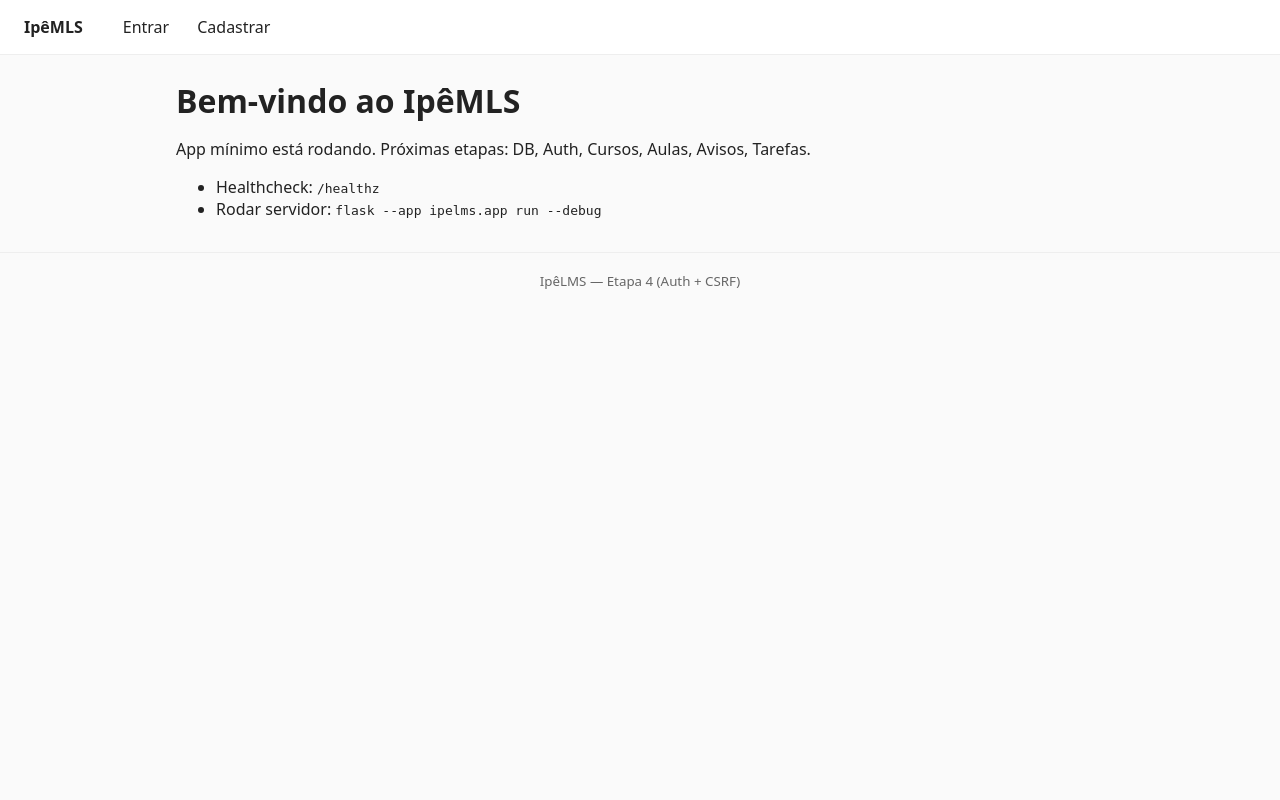
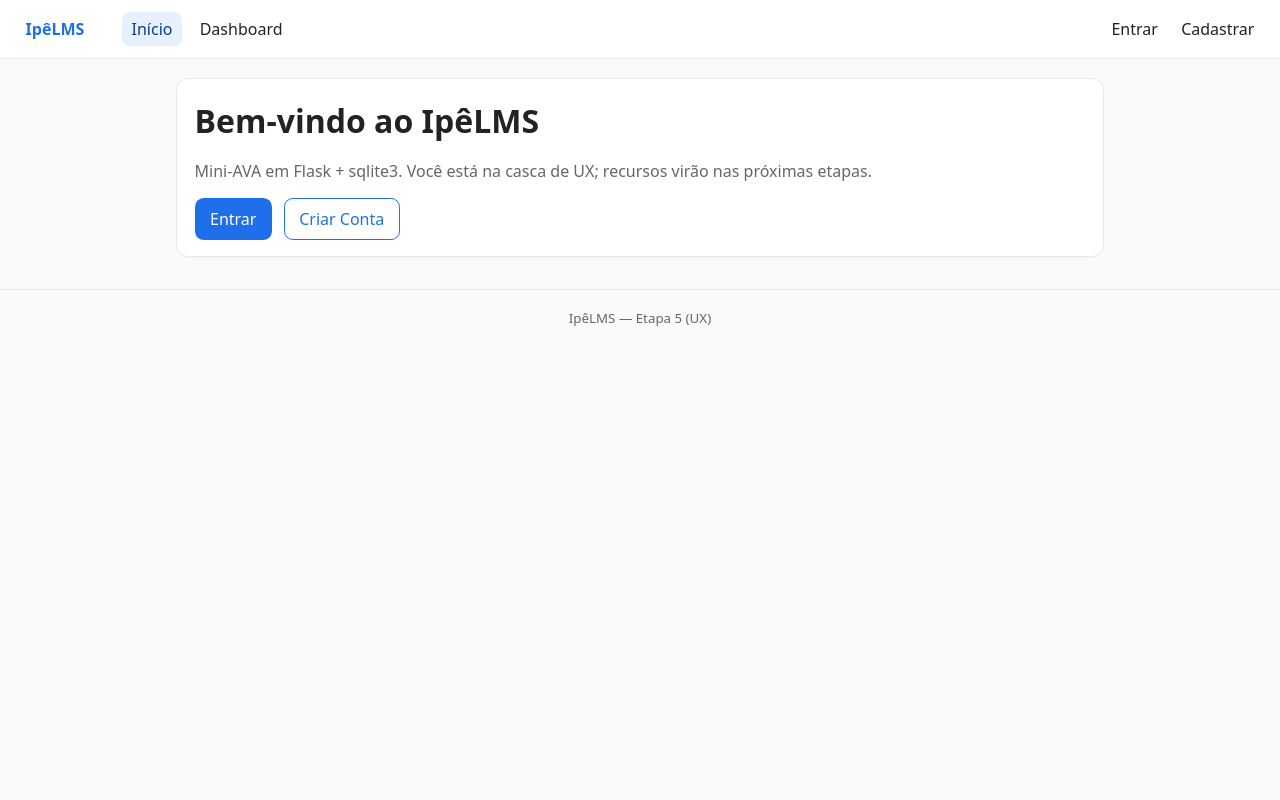
Before and after one commit to Mathweuzz/Ip-LMS, a Flask app: page / in a window 1280 px wide. Run offline with Flask 3, Linux system fonts and the light colour scheme.

Commit message:
feat(ux): base layout, navbar, flashes, dashboard e páginas de erro

```diff
--- a/ipelms/app.py
+++ b/ipelms/app.py
@@ -8,16 +8,16 @@ from flask import Flask, render_template, jsonify
 
 from . import db as db_module
 from .auth import bp as auth_bp
+from .security import login_required
 
-VERSION = "0.4.0"
+VERSION = "0.5.0"
 
 def _load_json_config(config_path: Path) -> dict:
-    default = {"site_name": "IpêMLS", "environment": "development"}
+    default = {"site_name": "IpêLMS", "environment": "development"}
     try:
-        data = json.load(config_path.read_text(encoding="utf-8"))
+        data = json.loads(config_path.read_text(encoding="utf-8"))
         if not isinstance(data, dict):
             return default
-        # sane defaults
         data.setdefault("site_name", "IpêLMS")
         data.setdefault("environment", "development")
         return data
@@ -27,10 +27,7 @@ def _load_json_config(config_path: Path) -> dict:
 def _load_secret_key(secret_path: Path) -> str:
     try:
         key = secret_path.read_text(encoding="utf-8").strip()
-        # validação
-        if len(key) < 32:
-            return "dev"
-        return key
+        return key if len(key) >= 32 else "dev"
     except Exception:
         return "dev"
 
@@ -49,7 +46,6 @@ def _setup_dirs(root: Path) -> dict[str, Path]:
     return paths
 
 def _setup_logging(app: Flask, log_file: Path) -> None:
-    # evitar handlets duplucados em realod do flask
     if any(isinstance(h, RotatingFileHandler) for h in app.logger.handlers):
         return
     app.logger.setLevel(logging.INFO)
@@ -62,7 +58,6 @@ def _setup_logging(app: Flask, log_file: Path) -> None:
     )
     handler.setFormatter(fmt)
     app.logger.addHandler(handler)
-
 
 def create_app():
     root = Path(__file__).resolve().parent.parent
@@ -89,17 +84,18 @@ def create_app():
         app.config["ENVIRONMENT"], app.config["UPLOAD_FOLDER"], paths["LOG_DIR"], VERSION
     )
 
-    # DB + CLI
     db_module.init_app(app)
 
-    # ===== REGISTRO DOS BLUEPRINTS =====
     app.register_blueprint(auth_bp)
 
-    # Rotas mínimas
     @app.get("/")
     def index():
-        app.logger.info("GET / (index) acessado")
         return render_template("index.html")
+
+    @app.get("/dashboard")
+    @login_required
+    def dashboard():
+        return render_template("dashboard.html")
 
     @app.get("/healthz")
     def healthz():
@@ -111,6 +107,22 @@ def create_app():
             site_name=app.config.get("SITE_NAME"),
         )
 
+    @app.errorhandler(404)
+    def not_found(err):
+        return render_template("errors/404.html", err=err), 404
+
+    @app.errorhandler(400)
+    def bad_request(err):
+        return render_template("errors/400.html", err=err), 400
+
+    @app.errorhandler(413)
+    def too_large(err):
+        return render_template("errors/413.html", err=err), 413
+
+    @app.errorhandler(500)
+    def server_error(err):
+        return render_template("errors/500.html", err=err), 500
+
     return app
 
 app = create_app()
--- a/ipelms/static/style.css
+++ b/ipelms/static/style.css
@@ -1,24 +1,78 @@
-:root { --fg: #222; --bg: #fafafa; --brand: #1f6feb; --muted: #666; }
+:root {
+  --fg: #222;
+  --bg: #fafafa;
+  --card: #ffffff;
+  --brand: #1f6feb;
+  --muted: #666;
+  --border: #e9e9e9;
+}
+
 * { box-sizing: border-box; }
-body { margin:0; font-family: system-ui, -apple-system, Segoe UI, Roboto, Ubuntu, Cantarell, "Helvetica Neue", Arial, "Noto Sans", "Liberation Sans", sans-serif; color: var(--fg); background: var(--bg); }
-.nav { display:flex; align-items:center; gap:.75rem; padding:.75rem 1rem; background:#fff; border-bottom:1px solid #eee; position:sticky; top:0; }
-.nav .brand { font-weight:700; color: var(--brand); }
-.nav a { color: var(--fg); text-decoration:none; padding:.25rem .5rem; border-radius:.5rem; }
-.nav a:hover { background:#f0f0f0; }
-.container { max-width: 960px; margin: 1.5rem auto; padding: 0 1rem; }
-h1 { margin:.25rem 0 1rem; }
-.footer { color: var(--muted); border-top:1px solid #eee; padding:1rem; text-align:center; margin-top:2rem; }
+html, body { height: 100%; }
+body {
+  margin:0; color: var(--fg); background: var(--bg);
+  font-family: system-ui, -apple-system, Segoe UI, Roboto, Ubuntu, Cantarell, "Helvetica Neue", Arial, "Noto Sans", "Liberation Sans", sans-serif;
+  line-height: 1.4;
+}
 
-/* ... (conteúdo existente acima) ... */
-.form { display:grid; gap:.75rem; max-width: 420px; }
-.form input { width:100%; padding:.5rem .6rem; border:1px solid #ddd; border-radius:.5rem; }
-.form button { padding:.5rem .9rem; border:0; background:var(--brand); color:#fff; border-radius:.5rem; cursor:pointer; }
+/* NAVBAR */
+.nav {
+  display:flex; align-items:center; gap:.75rem;
+  padding:.75rem 1rem; background:#fff; border-bottom:1px solid var(--border);
+  position:sticky; top:0; z-index: 10;
+}
+.nav .brand a { font-weight:700; color: var(--brand); text-decoration:none; }
+.nav .nav-links { display:flex; gap:.5rem; margin-left:1rem; }
+.nav a { color: var(--fg); text-decoration:none; padding:.35rem .6rem; border-radius:.5rem; }
+.nav a:hover { background:#f3f3f3; }
+.nav a.active { background:#e7f0ff; color:#0b3d91; }
+.nav .spacer { flex:1; }
+.muted { color: var(--muted); }
+
+/* LAYOUT */
+.container { max-width: 960px; margin: 1.2rem auto; padding: 0 1rem; }
+.footer { color: var(--muted); border-top:1px solid var(--border); padding:1rem; text-align:center; margin-top:2rem; }
+
+/* COMPONENTES */
+.card {
+  background: var(--card); border:1px solid var(--border); border-radius:.75rem;
+  padding:1rem 1.1rem; box-shadow: 0 1px 0 rgba(0,0,0,0.02);
+}
+.hero h1 { margin:.25rem 0 0.5rem; }
+
+.btn {
+  display:inline-block; background: var(--brand); color:#fff; text-decoration:none;
+  padding:.55rem .9rem; border-radius:.55rem; border:1px solid transparent;
+}
+.btn:hover { filter: brightness(0.96); }
+.btn.outline {
+  background: transparent; color: var(--brand); border-color: var(--brand);
+}
+.row.gap { display:flex; gap:.75rem; flex-wrap:wrap; }
+
+/* FORM */
+.form { display:grid; gap:.75rem; max-width: 480px; }
+.form input, .form textarea, .form select {
+  width:100%; padding:.55rem .65rem; border:1px solid var(--border); border-radius:.55rem; background:#fff;
+}
+.form textarea { min-height: 120px; resize: vertical; }
+.form button { padding:.55rem .9rem; border:0; background:var(--brand); color:#fff; border-radius:.55rem; cursor:pointer; }
 .form button:hover { filter:brightness(0.95); }
 
+/* FLASHES */
 .flashes { display:grid; gap:.5rem; margin: .5rem 0 1rem; }
-.flash { padding:.5rem .75rem; border-radius:.5rem; border:1px solid #eee; background:#fff; }
+.flash { padding:.55rem .75rem; border-radius:.55rem; border:1px solid var(--border); background:#fff; }
 .flash-success { border-color:#c6f3d4; background:#e8fff0; }
 .flash-info    { border-color:#d2ebff; background:#f0f8ff; }
 .flash-warning { border-color:#ffe9b3; background:#fff7df; }
 .flash-danger  { border-color:#ffd2d2; background:#fff0f0; }
-.muted { color: var(--muted); }
+
+/* TABELA (para uso futuro) */
+.table { width:100%; border-collapse: collapse; }
+.table th, .table td { border-top:1px solid var(--border); padding:.5rem .6rem; text-align:left; }
+.table th { background:#f7f7f7; }
+
+/* RESPONSIVIDADE */
+@media (max-width: 600px) {
+  .nav .nav-links { display:none; }
+}
--- a/ipelms/templates/base.html
+++ b/ipelms/templates/base.html
@@ -2,21 +2,33 @@
 <html lang="pt-br">
 <head>
   <meta charset="utf-8">
-  <title>{{ SITE_NAME }} — mini-AVA</title>
+  <title>{% block title %}{{ SITE_NAME }} — mini-AVA{% endblock %}</title>
   <meta name="viewport" content="width=device-width, initial-scale=1">
   <link rel="stylesheet" href="{{ url_for('static', filename='style.css') }}">
 </head>
 <body>
   <nav class="nav">
     <div class="brand"><a href="{{ url_for('index') }}">{{ SITE_NAME }}</a></div>
+    <div class="nav-links">
+      <a href="{{ url_for('index') }}" class="{{ 'active' if (request.endpoint=='index') else '' }}">Início</a>
+      <a href="{{ url_for('dashboard') }}" class="{{ 'active' if (request.endpoint=='dashboard') else '' }}">Dashboard</a>
+      <!-- Próximos passos ativarão estes:
+      <span class="muted">Cursos</span>
+      <span class="muted">Aulas</span>
+      <span class="muted">Avisos</span>
+      <span class="muted">Tarefas</span>
+      -->
+    </div>
     <div class="spacer"></div>
-    {% if current_user %}
-      <span class="muted">Olá, {{ current_user['name'] }}!</span>
-      <a href="{{ url_for('auth.logout') }}">Sair</a>
-    {% else %}
-      <a href="{{ url_for('auth.login') }}">Entrar</a>
-      <a href="{{ url_for('auth.register_form') }}">Cadastrar</a>
-    {% endif %}
+    <div class="auth-area">
+      {% if current_user %}
+        <span class="muted">Olá, {{ current_user['name'] }}!</span>
+        <a href="{{ url_for('auth.logout') }}">Sair</a>
+      {% else %}
+        <a href="{{ url_for('auth.login') }}" class="{{ 'active' if (request.endpoint=='auth.login') else '' }}">Entrar</a>
+        <a href="{{ url_for('auth.register_form') }}" class="{{ 'active' if (request.endpoint=='auth.register_form') else '' }}">Cadastrar</a>
+      {% endif %}
+    </div>
   </nav>
 
   <main class="container">
@@ -29,11 +41,12 @@
         </div>
       {% endif %}
     {% endwith %}
+
     {% block content %}{% endblock %}
   </main>
 
   <footer class="footer">
-    <small>IpêLMS — Etapa 4 (Auth + CSRF)</small>
+    <small>IpêLMS — Etapa 5 (UX)</small>
   </footer>
 </body>
 </html>
--- a/ipelms/templates/index.html
+++ b/ipelms/templates/index.html
@@ -1,9 +1,15 @@
 {% extends "base.html" %}
 {% block content %}
-  <h1>Bem-vindo ao {{ SITE_NAME }}</h1>
-  <p>App mínimo está rodando. Próximas etapas: DB, Auth, Cursos, Aulas, Avisos, Tarefas.</p>
-  <ul>
-    <li>Healthcheck: <code>/healthz</code></li>
-    <li>Rodar servidor: <code>flask --app ipelms.app run --debug</code></li>
-  </ul>
+  <div class="hero card">
+    <h1>Bem-vindo ao {{ SITE_NAME }}</h1>
+    <p class="muted">Mini-AVA em Flask + sqlite3. Você está na casca de UX; recursos virão nas próximas etapas.</p>
+    {% if current_user %}
+      <p><a class="btn" href="{{ url_for('dashboard') }}">Ir para o Dashboard →</a></p>
+    {% else %}
+      <div class="row gap">
+        <a class="btn" href="{{ url_for('auth.login') }}">Entrar</a>
+        <a class="btn outline" href="{{ url_for('auth.register_form') }}">Criar Conta</a>
+      </div>
+    {% endif %}
+  </div>
 {% endblock %}
```
Also changed, not shown: ipelms/templates/dashboard.html (added, +12 -0 lines), ipelms/templates/errors/400.html (added, +8 -0 lines), ipelms/templates/errors/404.html (added, +8 -0 lines), ipelms/templates/errors/413.html (added, +8 -0 lines), ipelms/templates/errors/500.html (added, +8 -0 lines).
